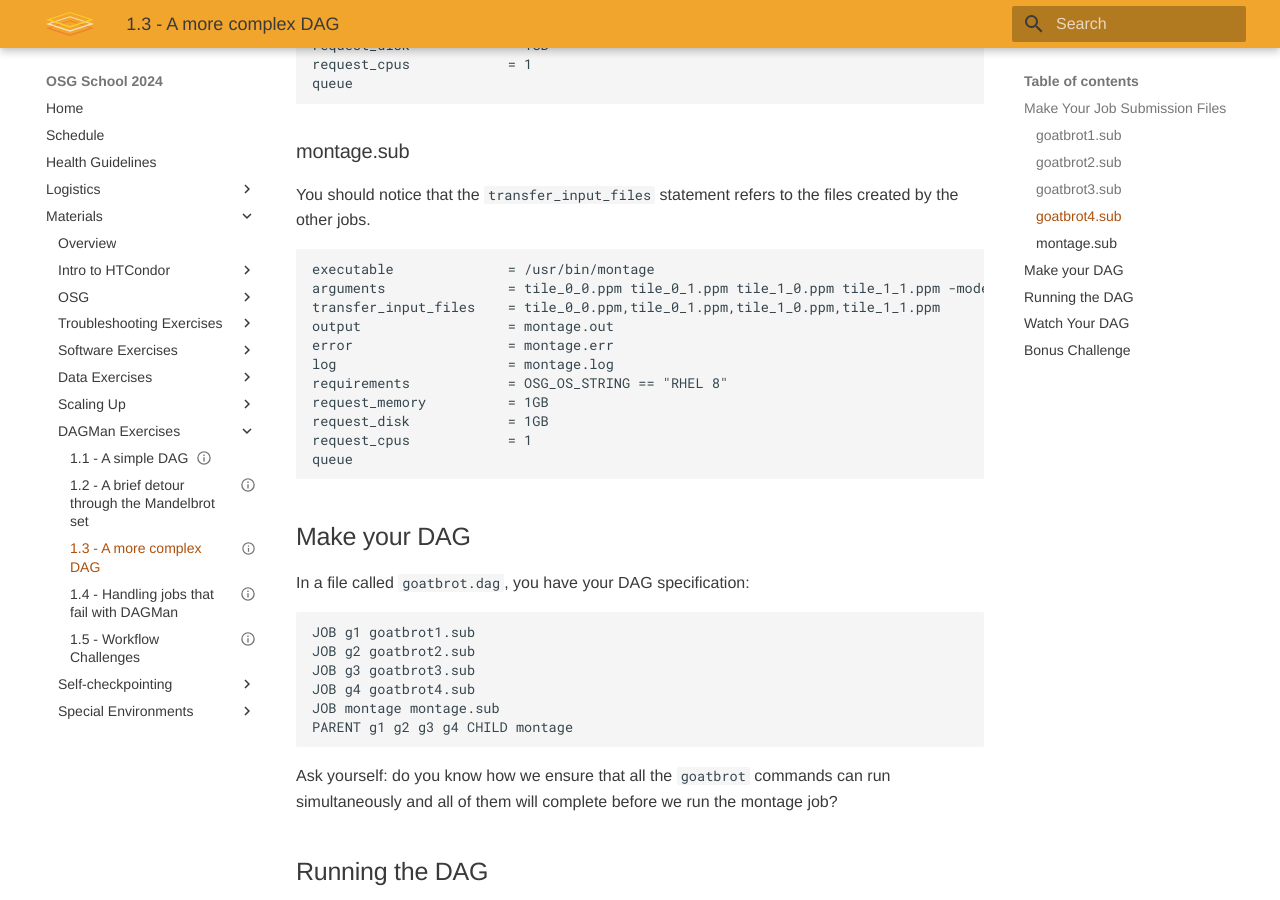
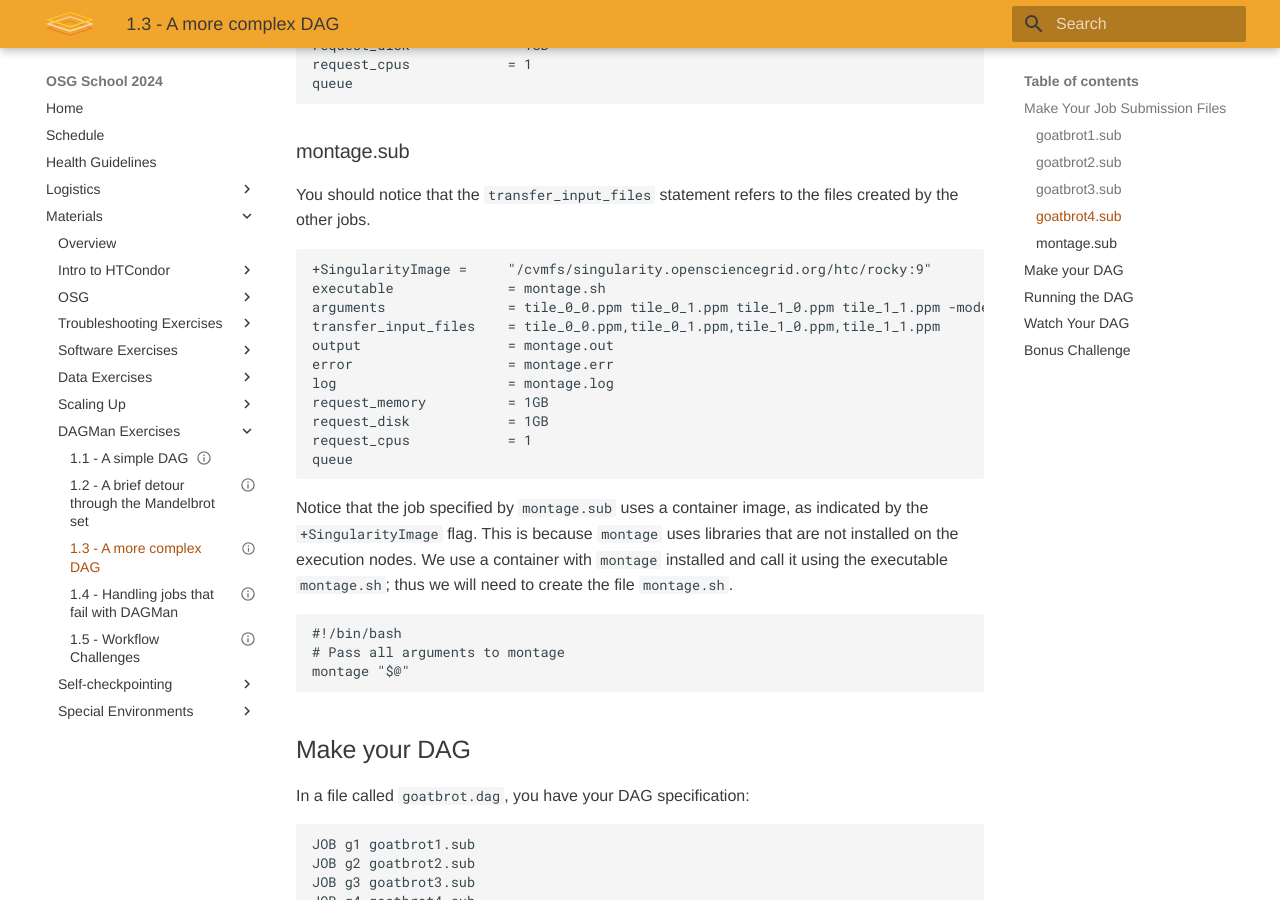
Before and after one commit to osg-htc/school-2024, an MkDocs documentation site: the page built from docs/materials/workflows/part1-ex3-complex-dag.md, in a window 1280 px wide and 900 px high, scrolled down 1443 px. Built offline with MkDocs 1.6.1 and Material for MkDocs 9.7.7, drawn with Linux system fonts in a browser that asks for light colours.

Commit message:
DAGMan exercise uses container for montage

````diff
--- a/docs/materials/workflows/part1-ex3-complex-dag.md
+++ b/docs/materials/workflows/part1-ex3-complex-dag.md
@@ -77,17 +77,25 @@ queue
 You should notice that the `transfer_input_files` statement refers to the files created by the other jobs.
 
 ``` file
-executable              = /usr/bin/montage
++SingularityImage =     "/cvmfs/singularity.opensciencegrid.org/htc/rocky:9"
+executable              = montage.sh
 arguments               = tile_0_0.ppm tile_0_1.ppm tile_1_0.ppm tile_1_1.ppm -mode Concatenate -tile 2x2 mandel-from-dag.jpg
 transfer_input_files    = tile_0_0.ppm,tile_0_1.ppm,tile_1_0.ppm,tile_1_1.ppm
 output                  = montage.out
 error                   = montage.err
 log                     = montage.log
-requirements            = OSG_OS_STRING == "RHEL 8"
 request_memory          = 1GB
 request_disk            = 1GB
 request_cpus            = 1
 queue
+```
+
+Notice that the job specified by `montage.sub` uses a container image, as indicated by the `+SingularityImage` flag. This is because `montage` uses libraries that are not installed on the execution nodes. We use a container with `montage` installed and call it using the executable `montage.sh`; thus we will need to create the file `montage.sh`.
+
+``` file
+#!/bin/bash
+# Pass all arguments to montage
+montage "$@"
 ```
 
 Make your DAG
````
